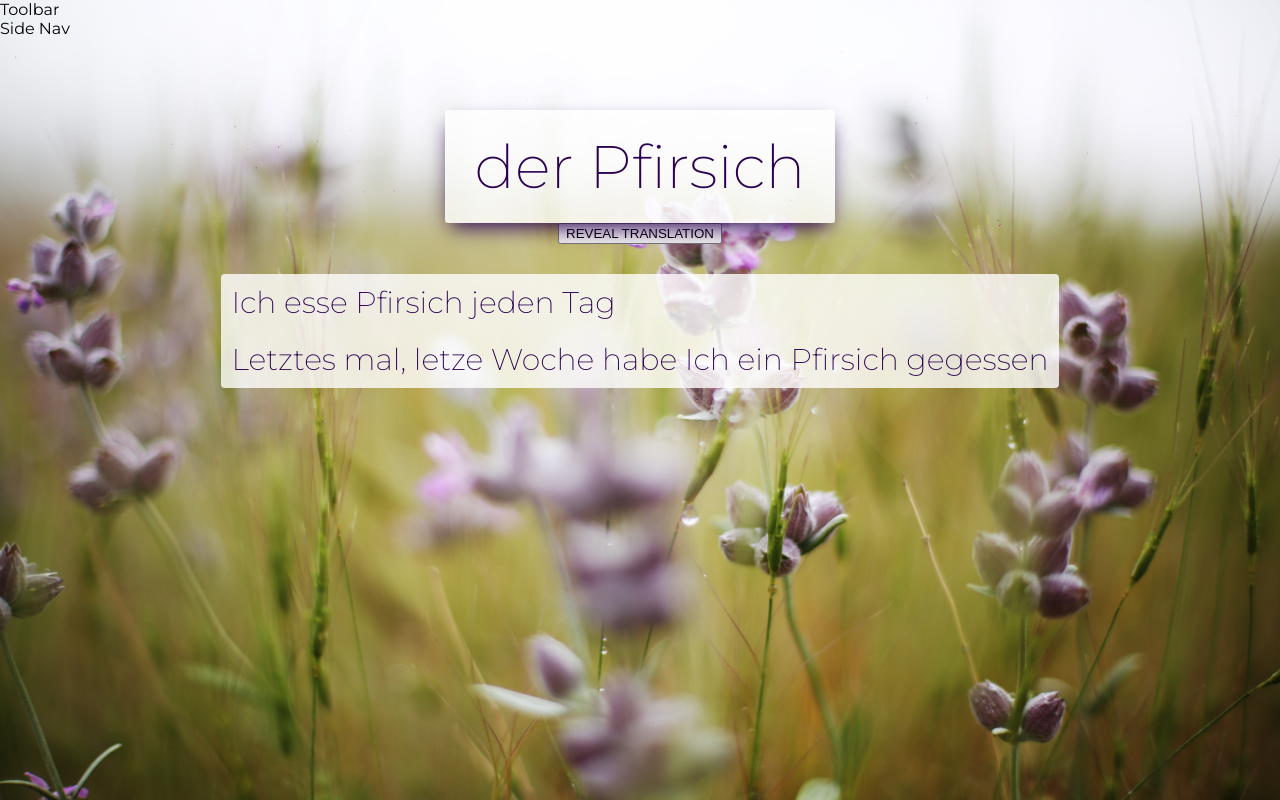
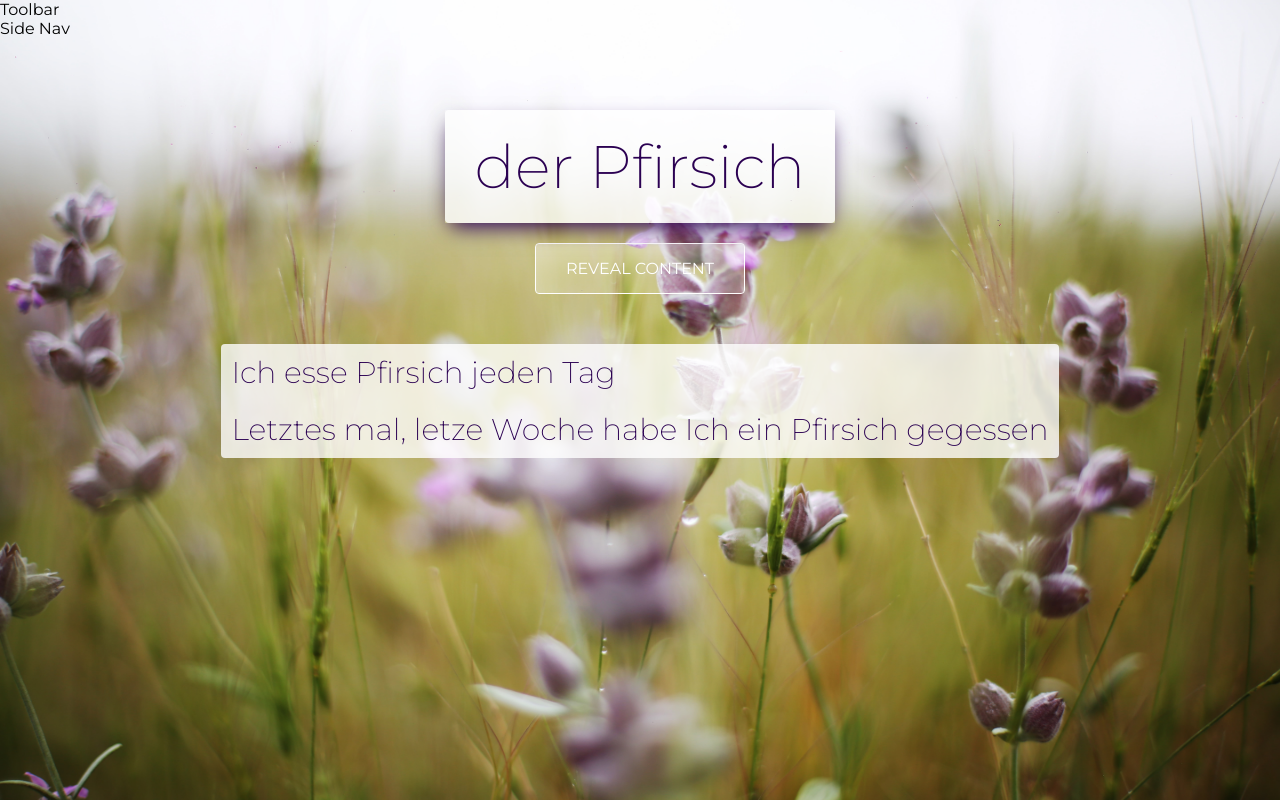
Before and after one commit to krzysztofpodmokly/german-app, a React (Create React App) app in the folder client/: page / in a window 1280 px wide. Built offline with nearby package versions, Linux system fonts and the light colour scheme.

Commit message:
Adding custom Button component

```diff
--- /dev/null
+++ b/client/src/components/UI/Button/Button.js
@@ -0,0 +1,14 @@
+import React from 'react';
+import classes from './Button.module.css';
+
+const Button = props => {
+  return (
+    <div className={classes.Btn}>
+      <a href='#' className={classes.BtnLink}>
+        <span>REVEAL CONTENT</span>
+      </a>
+    </div>
+  );
+};
+
+export default Button;
--- /dev/null
+++ b/client/src/components/UI/Button/Button.module.css
@@ -0,0 +1,45 @@
+.Btn {
+  position: relative;
+  margin: 20px;
+  border: 1px solid #fff;
+  border-radius: 4px;
+  box-shadow: inset 0 20px 50px rgba(255, 255, 255, 0.5);
+}
+
+.Btn::before {
+  content: '';
+  position: absolute;
+  top: 0;
+  left: 0;
+  height: 100%;
+  width: 3px;
+  background-color: #2b0152;
+  transform: scale(0);
+  transition: transform 0.2s, width 0.4s cubic-bezier(1, 0, 0, 1) 0.2s,
+    background-color 0.1s;
+}
+
+.Btn:hover::before,
+.BtnActive::before {
+  transform: scaleY(1);
+  width: 100%;
+  border: 1px solid #2b0152;
+  border-radius: 4px;
+  color: #fff;
+}
+
+.Btn:active::before {
+  background-color: #2b0152;
+}
+
+.BtnLink:link,
+.BtnLink:visited {
+  color: #fff;
+  text-decoration: none;
+  display: block;
+  padding: 15px 30px;
+  position: relative;
+  z-index: 10;
+  display: flex;
+  align-items: center;
+}
--- a/client/src/components/Word/Word.js
+++ b/client/src/components/Word/Word.js
@@ -1,6 +1,7 @@
 import React, { Fragment } from 'react';
 
 import classes from './Word.module.css';
+import Button from '../UI/Button/Button';
 
 const Word = props => {
   return (
@@ -8,7 +9,7 @@ const Word = props => {
       <div className={classes.Wrapper}>
         <div className={classes.Word}>der Pfirsich</div>
       </div>
-      <button>REVEAL TRANSLATION</button>
+      <Button />
     </Fragment>
   );
 };
```
Also changed, not shown: 1 other file (tests, documents, lock files or other folders).
